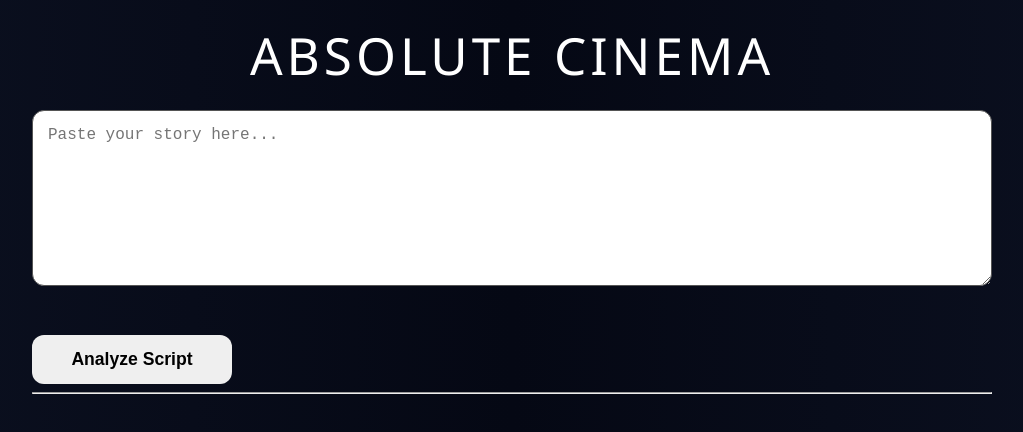
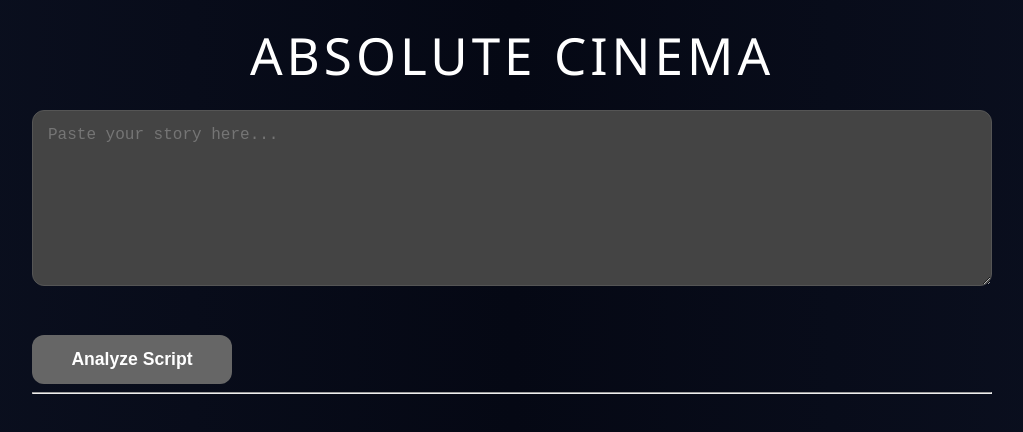
Before and after one commit to ankitayyappan007/ABSOLUTE-CINEMA, a React (Vite) app in the folder frontend/: page / in a window 1280 px wide. Shown: the top 432 px of the page, without its empty margins (128-1151 px from the left). Built offline with nearby package versions, Linux system fonts and the light colour scheme.

Commit message:
Restore dark form styling

```diff
--- a/frontend/src/App.jsx
+++ b/frontend/src/App.jsx
@@ -596,7 +596,10 @@ data.feedback.improvements.forEach(
           borderRadius: "12px",
           border: "1px solid #555",
           fontSize: "1rem",
-          boxSizing: "border-box"
+          boxSizing: "border-box",
+
+          background: "#444",
+  color: "white"
         }}
 
         placeholder=
@@ -625,7 +628,10 @@ data.feedback.improvements.forEach(
     cursor: "pointer",
     fontWeight: "bold",
     fontSize: "1.1rem",
-    minWidth: "200px"
+    minWidth: "200px",
+
+    background: "#666",
+  color: "white"
   }}
 >
         {
@@ -640,8 +646,14 @@ data.feedback.improvements.forEach(
     <button
       onClick={downloadPDF}
       style={{
-        marginLeft: "10px"
-      }}
+  marginLeft: "10px",
+  padding: "10px 18px",
+  borderRadius: "10px",
+  border: "none",
+  background: "#666",
+  color: "white",
+  cursor: "pointer"
+}}
     >
       Download Report
     </button>
```
